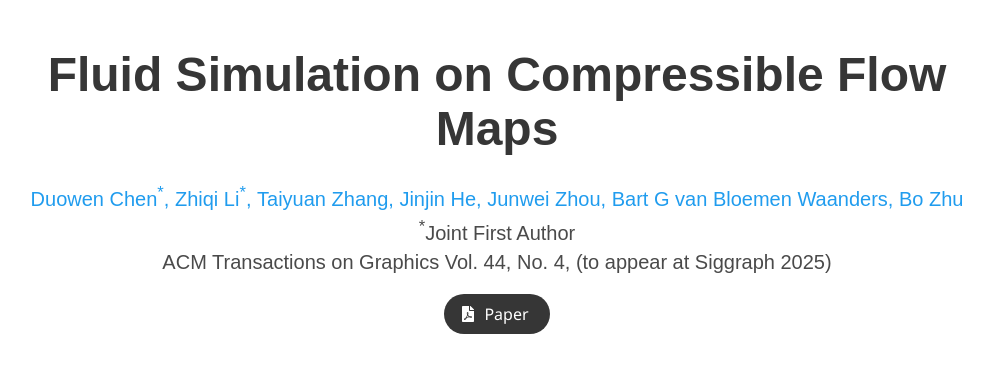
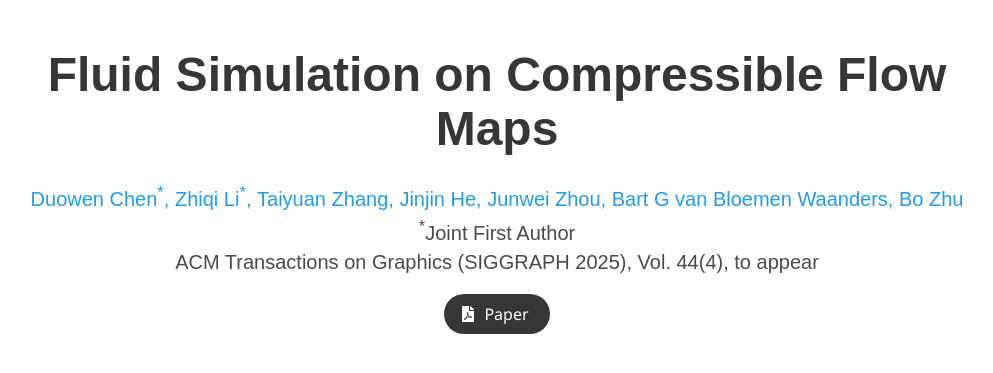
Before and after one commit to CDWJ/CDWJ.github.io, a Jekyll site: the page projects/compressible-flowmap-project-page/index.html, which Jekyll copies as it is, in a window 1280 px wide and 900 px high, cut to the strip 0-375 px from the top of the window. Shown: the whole strip, without its empty margins (143-1136 px from the left). Built offline with Jekyll 4.4.1, drawn with Linux system fonts in a browser that asks for light colours; some web fonts are replaced; a style sheet for code colours, icons or effects is not loaded.

Commit message:
Update index.html

```diff
--- a/projects/compressible-flowmap-project-page/index.html
+++ b/projects/compressible-flowmap-project-page/index.html
@@ -85,7 +85,7 @@
                   </div>
 
                   <div class="is-size-5 publication-authors">
-                    <span class="author-block">ACM Transactions on Graphics Vol. 44, No. 4, (to appear at Siggraph 2025)</span>
+                    <span class="author-block">ACM Transactions on Graphics (SIGGRAPH 2025), Vol. 44(4), to appear</span>
                     <!-- <span class="eql-cntrb"><small><br><sup>*</sup>Indicates Equal Contribution</small></span> -->
                   </div>
 
```
